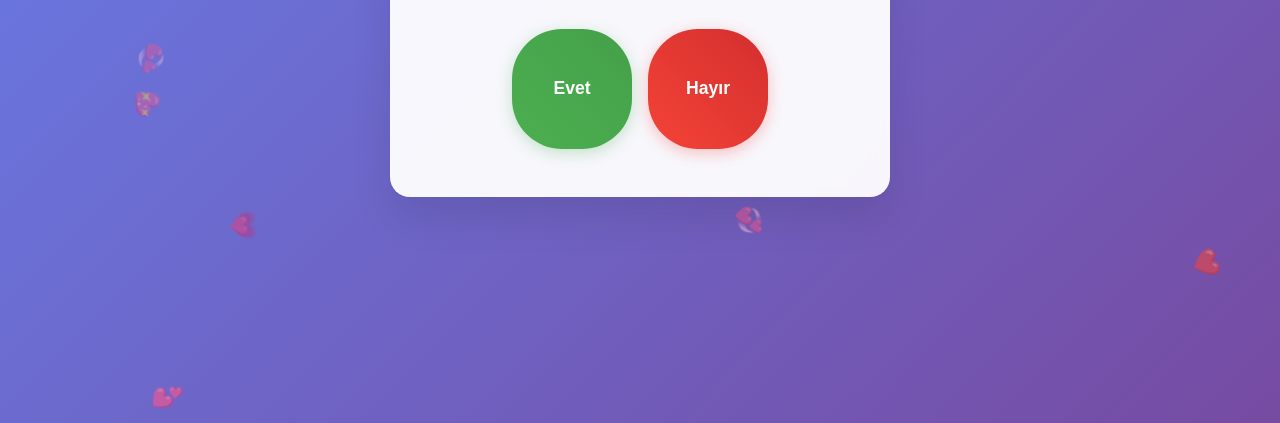
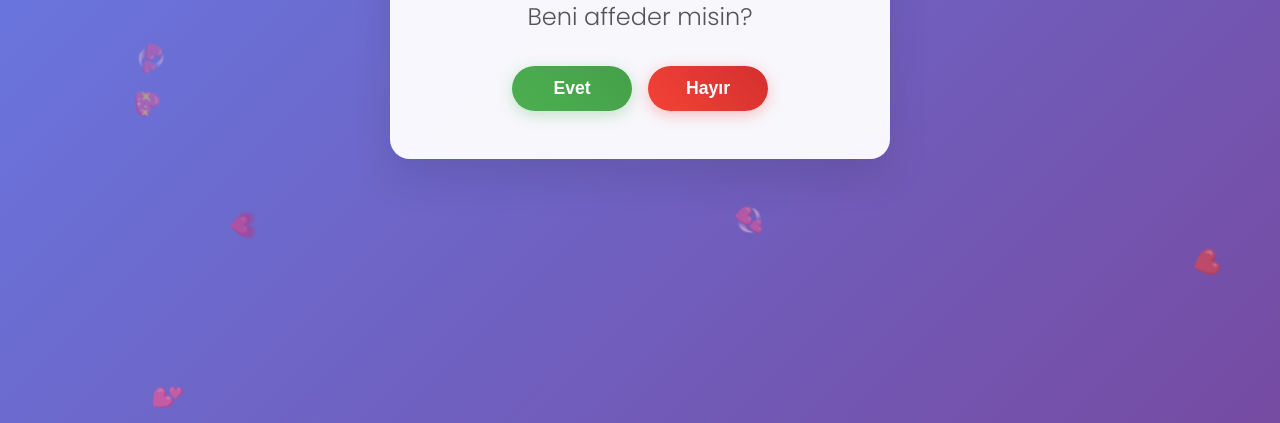
Before and after one commit to ozurdilerims/zeynep--z-rr, a plain HTML site: page index.html in a window 1280 px wide. Shown: the part 377-800 px from the top of the page. Drawn offline with Linux system fonts and the light colour scheme.

Commit message:
Update style.css

```diff
--- a/style.css
+++ b/style.css
@@ -72,8 +72,6 @@ body {
         gap: 1rem;
         justify-content: center;
         flex-wrap: wrap;
-    position: relative;
-    min-height: 120px;
     }
 
     .btn {
```
Lines whose indentation alone changed are shown as unchanged.
